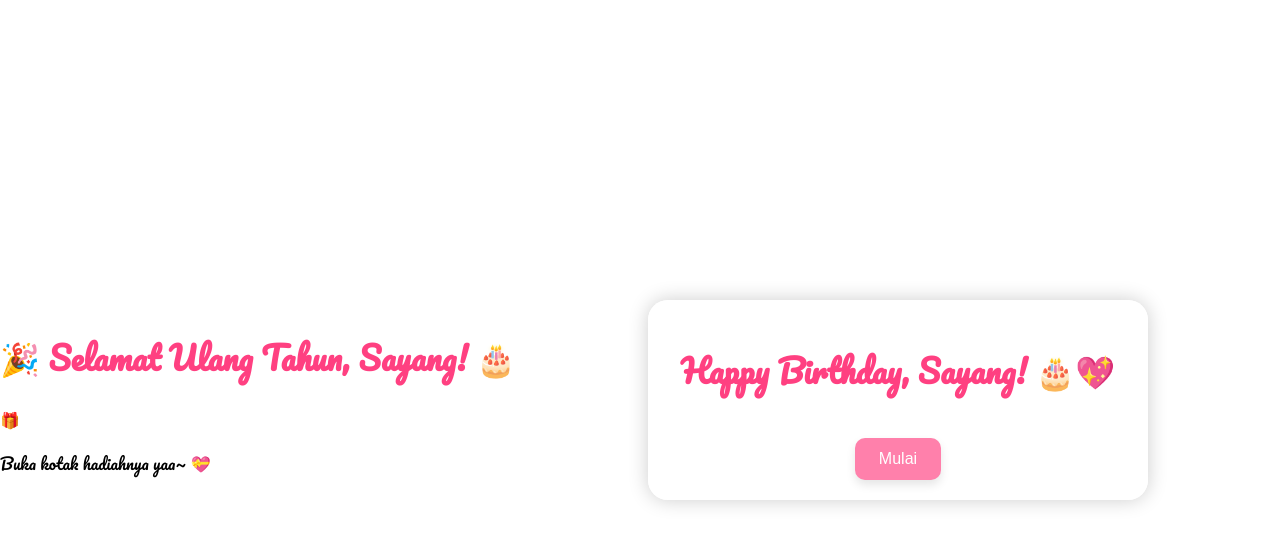
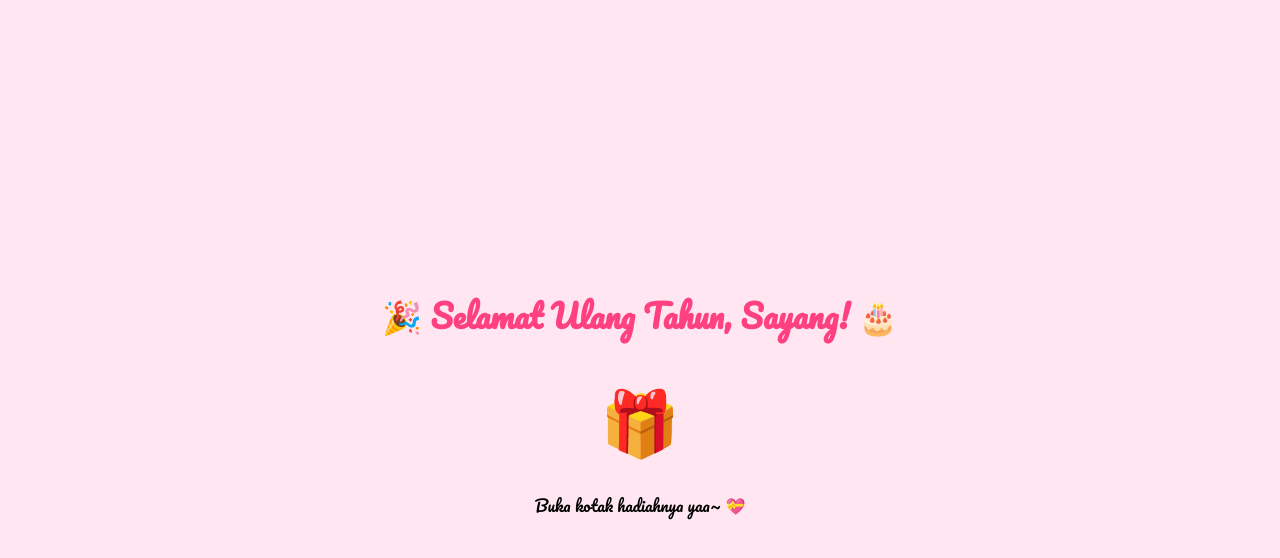
Before and after one commit to mhdbalr/ultah2, a plain HTML site: page index.html in a window 1280 px wide. Both pictures are taken after a click on the button "Iya sayang 💕". Drawn offline with Linux system fonts and the light colour scheme.

Commit message:
update splash

```diff
--- a/index.html
+++ b/index.html
@@ -1,10 +1,10 @@
 <!DOCTYPE html>
 <html lang="en">
 <head>
-  <meta charset="UTF-8">
+  <meta charset="UTF-8" />
   <title>Scrapbook Birthday</title>
-  <meta name="viewport" content="width=device-width, initial-scale=1.0">
-  <link href="https://fonts.googleapis.com/css2?family=Pacifico&display=swap" rel="stylesheet">
+  <meta name="viewport" content="width=device-width, initial-scale=1.0" />
+  <link href="https://fonts.googleapis.com/css2?family=Pacifico&display=swap" rel="stylesheet" />
 
   <style>
     * {
@@ -20,6 +20,7 @@
       display: flex;
       align-items: center;
       justify-content: center;
+      background: #fff0f7;
     }
 
     .container {
@@ -62,6 +63,7 @@
       border: none;
       border-radius: 10px;
       box-shadow: 0 5px 10px rgba(0,0,0,0.1);
+      font-family: 'Pacifico', cursive;
     }
 
     .btn:hover, .nav-buttons button:hover {
@@ -119,9 +121,10 @@
       border-radius: 25px;
       padding: 30px 25px;
       text-align: center;
-      max-width: 300px;
+      max-width: 320px;
       box-shadow: 0 10px 25px rgba(255, 128, 171, 0.3);
       animation: popIn 0.5s ease;
+      font-family: 'Pacifico', cursive;
     }
 
     .music-card h2 {
@@ -143,7 +146,6 @@
       padding: 10px 24px;
       font-size: 1rem;
       color: white;
-      font-family: 'Pacifico', cursive;
       cursor: pointer;
       box-shadow: 0 4px 10px rgba(0, 0, 0, 0.1);
     }
@@ -161,6 +163,31 @@
         transform: scale(1);
         opacity: 1;
       }
+    }
+
+    /* Splash screen styling */
+    #splashScreen {
+      position: fixed;
+      inset: 0;
+      background: #ffe6f0;
+      display: flex;
+      align-items: center;
+      justify-content: center;
+      flex-direction: column;
+      z-index: 9998;
+      cursor: pointer;
+      transition: opacity 1s ease;
+    }
+
+    .splash-content {
+      text-align: center;
+      user-select: none;
+    }
+
+    .gift-icon {
+      font-size: 4rem;
+      margin: 15px 0;
+      animation: float 3s ease-in-out infinite;
     }
 
     @media (max-width: 500px) {
@@ -186,15 +213,15 @@
   <!-- Notifikasi Musik -->
   <div id="musicPrompt">
     <div class="music-card">
-      <h2>🎶 Nyalakan musik &lt;3 </h2>
+      <h2>🎶 Nyalakan musik &lt;3</h2>
       <p>Kakak pilihin lagunya karna suka, tapi lebih besar rasa suka kakak ke kamu sii hehe</p>
       <button onclick="startWithMusic()">Iya sayang 💕</button>
     </div>
   </div>
 
   <!-- Splash Screen -->
-  <div id="splashScreen" class="splash" style="display: none;">
-    <div class="splash-content" onclick="startScrapbookFromSplash()">
+  <div id="splashScreen" style="display: none;" onclick="startScrapbookFromSplash()">
+    <div class="splash-content">
       <h1>🎉 Selamat Ulang Tahun, Sayang! 🎂</h1>
       <div class="gift-icon">🎁</div>
       <p>Buka kotak hadiahnya yaa~ 💝</p>
@@ -203,11 +230,6 @@
 
   <!-- Scrapbook -->
   <div class="container" id="app">
-    <div id="startScreen">
-      <h1>Happy Birthday, Sayang! 🎂💖</h1>
-      <button class="btn" onclick="startScrapbook()">Mulai</button>
-    </div>
-
     <div id="loadingScreen" style="display: none;">
       <div class="loading">Membuka Halaman Scrapbook... 📖✨</div>
     </div>
@@ -225,7 +247,6 @@
   <!-- Musik -->
   <audio id="bgMusic" src="jenifer.mp4" loop></audio>
 
-  <!-- JavaScript -->
   <script>
     const messages = [
       "Happy Birthday🎉, My Favorite Person🥹💖",
@@ -243,17 +264,6 @@
     ];
 
     let currentPage = 0;
-
-    function startScrapbook() {
-      document.getElementById('startScreen').style.display = 'none';
-      document.getElementById('loadingScreen').style.display = 'block';
-
-      setTimeout(() => {
-        document.getElementById('loadingScreen').style.display = 'none';
-        document.getElementById('scrapbook').style.display = 'block';
-        updateMessage();
-      }, 2000);
-    }
 
     function updateMessage() {
       document.getElementById('pageMessage').innerText = messages[currentPage];
@@ -273,9 +283,23 @@
       }
     }
 
+    function startScrapbook() {
+      document.getElementById('loadingScreen').style.display = 'block';
+      setTimeout(() => {
+        document.getElementById('loadingScreen').style.display = 'none';
+        document.getElementById('scrapbook').style.display = 'block';
+        updateMessage();
+      }, 2000);
+    }
+
     function startScrapbookFromSplash() {
-      document.getElementById('splashScreen').style.display = 'none';
-      startScrapbook();
+      const splash = document.getElementById('splashScreen');
+      splash.style.transition = 'opacity 1s ease';
+      splash.style.opacity = 0;
+      setTimeout(() => {
+        splash.style.display = 'none';
+        startScrapbook();
+      }, 1000);
     }
 
     function startWithMusic() {
@@ -283,6 +307,7 @@
       music.play();
       document.getElementById('musicPrompt').style.display = 'none';
       document.getElementById('splashScreen').style.display = 'flex';
+      document.getElementById('splashScreen').style.opacity = 1;
     }
   </script>
 
--- a/main.js
+++ b/main.js
@@ -1,7 +1,6 @@
-// ... fungsi startScrapbook, updateMessage, prevPage, nextPage
-
 function startScrapbookFromSplash() {
   const splash = document.getElementById('splashScreen');
+  splash.style.transition = 'opacity 1s ease';
   splash.style.opacity = 0;
   setTimeout(() => {
     splash.style.display = 'none';
```
